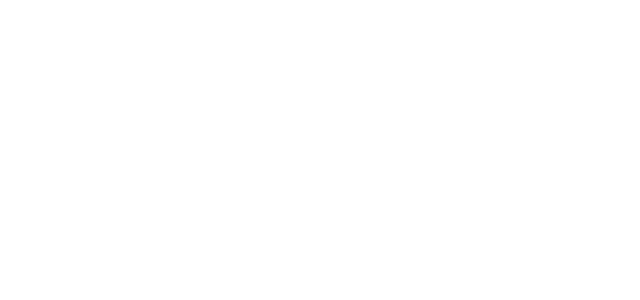
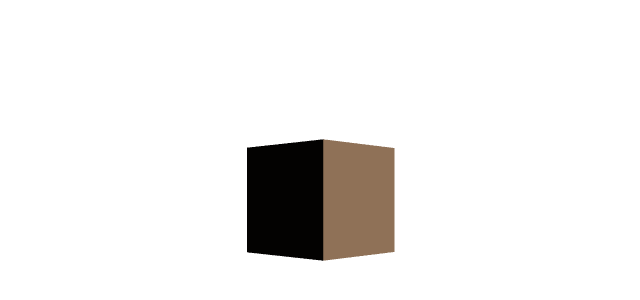
Before and after one commit to JeongCW0522/ThreeJs-Practice, a React (Vite) app: page / in a window 1280 px wide. Shown: the part 200-500 px from the top of the page, without its empty margins (319-959 px from the left). Built offline with nearby package versions, Linux system fonts and the light colour scheme.

Commit message:
feat: 매 프레임 마다 y축 회전

```diff
--- /dev/null
+++ b/src/App.css
@@ -0,0 +1,9 @@
+body {
+  margin: 0;
+  padding: 0;
+}
+
+#root {
+  width: 100%;
+  height: 100vh;
+}
--- a/src/App.tsx
+++ b/src/App.tsx
@@ -1,3 +1,15 @@
-export default function App() {
-  return <></>;
-}
+import { Canvas } from "@react-three/fiber";
+import MyElement3D from "./MyElement3D";
+import "./App.css";
+
+const App = () => {
+  return (
+    <>
+      <Canvas>
+        <MyElement3D />
+      </Canvas>
+    </>
+  );
+};
+
+export default App;
--- /dev/null
+++ b/src/MyElement3D.tsx
@@ -0,0 +1,23 @@
+import { useFrame } from "@react-three/fiber";
+import { useRef } from "react";
+import * as THREE from "three";
+
+const MyElement3D = () => {
+  const refMesh = useRef<THREE.Mesh>(null);
+  useFrame((state, delta) => {
+    refMesh.current!.rotation.y += delta;
+  });
+
+  return (
+    <>
+      <directionalLight position={[1, 1, 1]} />
+      <mesh ref={refMesh} rotation={[0, (45 * Math.PI) / 180, 0]}>
+        {"x축으로는 0도, y축으로는 45도, z축으로는 0도 회전 "}
+        <boxGeometry />
+        <meshStandardMaterial color="#f0c49f" />
+      </mesh>
+    </>
+  );
+};
+
+export default MyElement3D;
```
